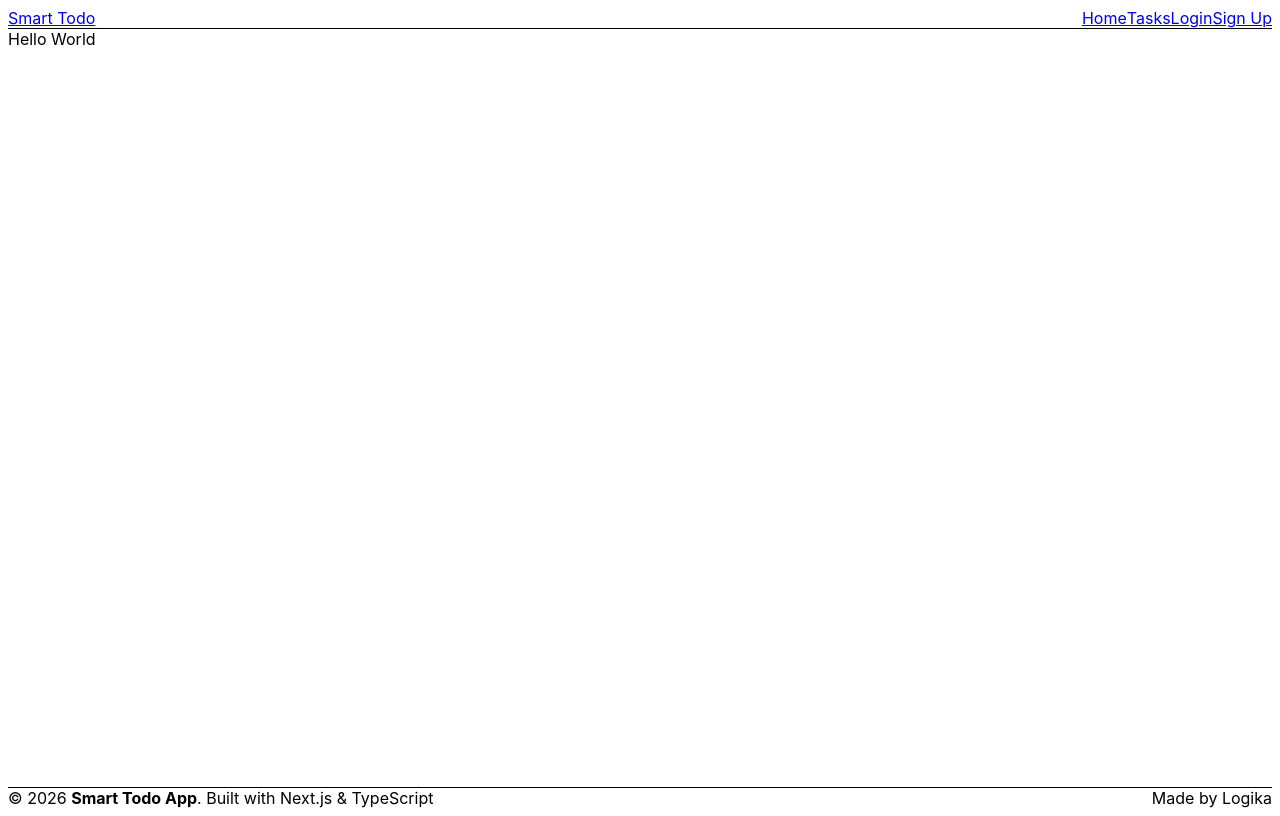
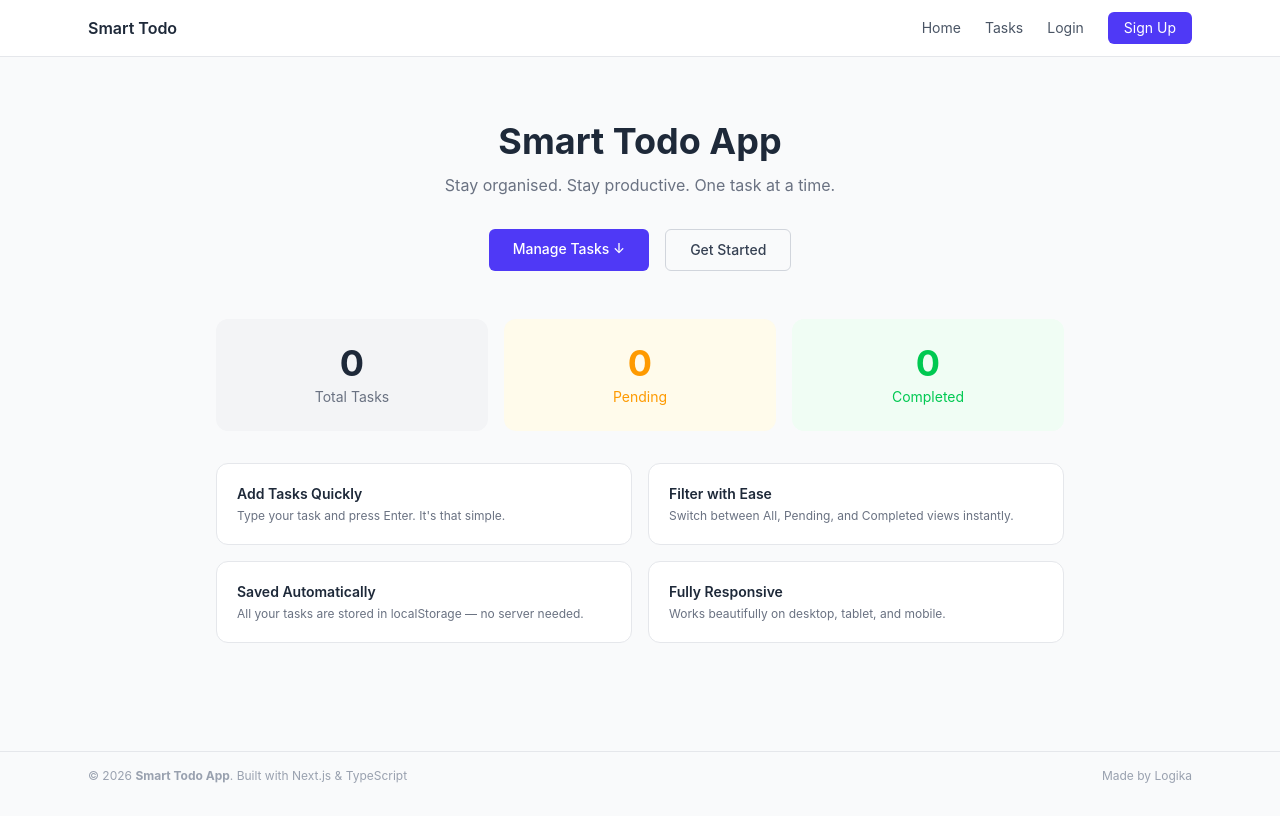
Before and after one commit to s-logika/smart-todo-app, a Next.js app: page / in a window 1280 px wide. Built offline with nearby package versions, Linux system fonts and the light colour scheme.

Commit message:
feat: build static home page with hero, stats cards, and feature highlights

```diff
--- a/src/app/globals.css
+++ b/src/app/globals.css
@@ -1,3 +1,24 @@
+@import "tailwindcss";
+
+:root {
+    --background: #ffffff;
+    --foreground: #171717;
+}
+
+@theme inline {
+    --color-background: var(--background);
+    --color-foreground: var(--foreground);
+    --font-sans: var(--font-geist-sans);
+    --font-mono: var(--font-geist-mono);
+}
+
+@media (prefers-color-scheme: dark) {
+    :root {
+        --background: #0a0a0a;
+        --foreground: #ededed;
+    }
+}
+
 @tailwind base;
 @tailwind components;
 @tailwind utilities;
--- a/src/app/page.tsx
+++ b/src/app/page.tsx
@@ -1,3 +1,85 @@
 export default function HomePage() {
-    return <div>Hello World</div>;
+    const total = 0;
+    const pending = 0;
+    const completed = 0;
+
+    return (
+        <div className="max-w-4xl mx-auto px-6 py-16">
+            {/* Hero Section */}
+            <div className="text-center mb-12">
+                <h1 className="text-4xl font-bold text-gray-800 mb-3">
+                    Smart Todo App
+                </h1>
+                <p className="text-gray-500 mb-8">
+                    Stay organised. Stay productive. One task at a time.
+                </p>
+                <div className="flex justify-center gap-4">
+                    <a
+                        href="/tasks"
+                        className="bg-indigo-600 text-white px-6 py-2.5 rounded-md text-sm font-medium hover:bg-indigo-700"
+                    >
+                        Manage Tasks ↓
+                    </a>
+                    <a
+                        href="/signup"
+                        className="border border-gray-300 text-gray-700 px-6 py-2.5 rounded-md text-sm font-medium hover:bg-gray-100"
+                    >
+                        Get Started
+                    </a>
+                </div>
+            </div>
+
+            {/* Stats Cards */}
+            <div className="grid grid-cols-3 gap-4 mb-8">
+                <div className="bg-gray-100 rounded-xl p-6 text-center">
+                    <p className="text-4xl font-bold text-gray-800">{total}</p>
+                    <p className="text-sm text-gray-500 mt-1">Total Tasks</p>
+                </div>
+                <div className="bg-amber-50 rounded-xl p-6 text-center">
+                    <p className="text-4xl font-bold text-amber-500">
+                        {pending}
+                    </p>
+                    <p className="text-sm text-amber-500 mt-1">Pending</p>
+                </div>
+                <div className="bg-green-50 rounded-xl p-6 text-center">
+                    <p className="text-4xl font-bold text-green-500">
+                        {completed}
+                    </p>
+                    <p className="text-sm text-green-500 mt-1">Completed</p>
+                </div>
+            </div>
+
+            {/* Feature Cards */}
+            <div className="grid grid-cols-2 gap-4">
+                {[
+                    {
+                        title: "Add Tasks Quickly",
+                        desc: "Type your task and press Enter. It's that simple.",
+                    },
+                    {
+                        title: "Filter with Ease",
+                        desc: "Switch between All, Pending, and Completed views instantly.",
+                    },
+                    {
+                        title: "Saved Automatically",
+                        desc: "All your tasks are stored in localStorage — no server needed.",
+                    },
+                    {
+                        title: "Fully Responsive",
+                        desc: "Works beautifully on desktop, tablet, and mobile.",
+                    },
+                ].map((f) => (
+                    <div
+                        key={f.title}
+                        className="bg-white border border-gray-200 rounded-xl p-5"
+                    >
+                        <h3 className="text-sm font-semibold text-gray-800 mb-1">
+                            {f.title}
+                        </h3>
+                        <p className="text-xs text-gray-500">{f.desc}</p>
+                    </div>
+                ))}
+            </div>
+        </div>
+    );
 }
```
